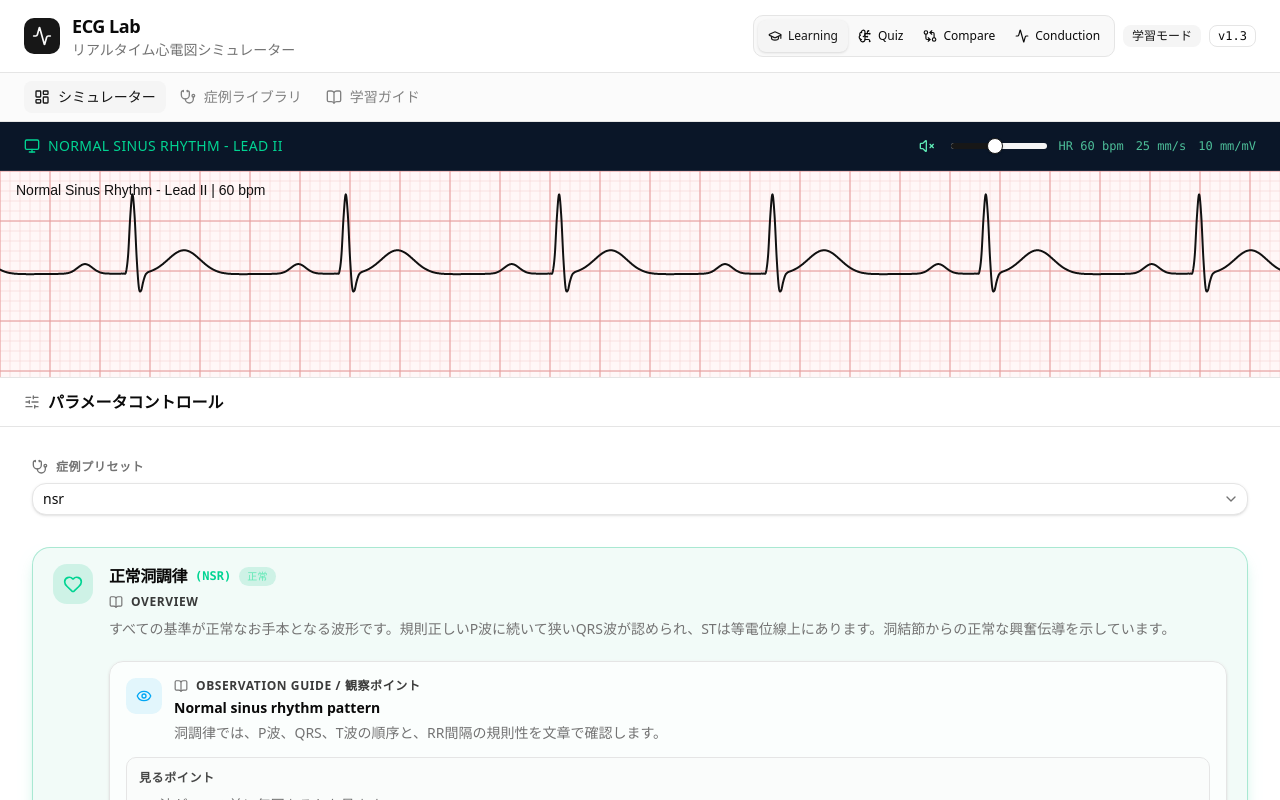
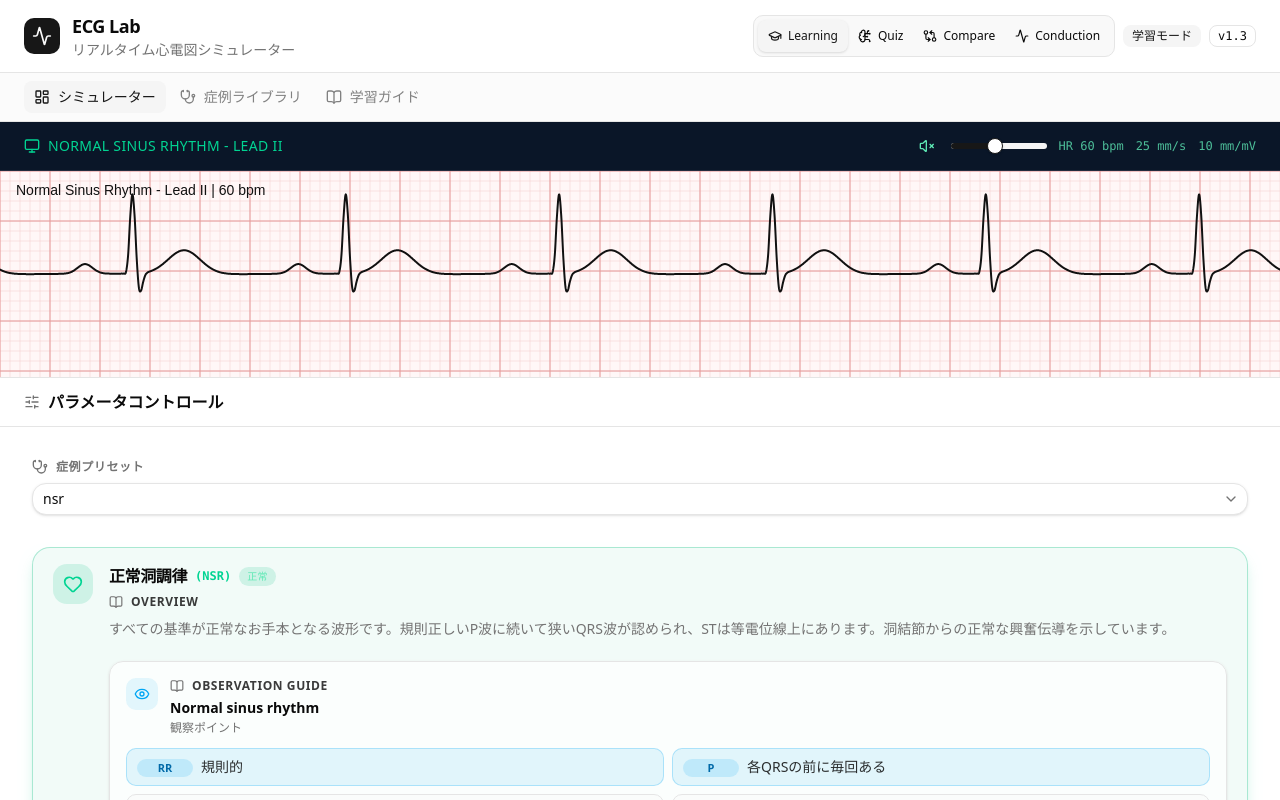
Before and after one commit to ku-maker/ECG-lab, a Next.js app: page / in a window 1280 px wide. Both pictures are taken after a click on the button "症例リセット". Built offline with nearby package versions, Linux system fonts and the light colour scheme.

Commit message:
improve observation guide readability

```diff
--- a/components/ObservationGuideCard.tsx
+++ b/components/ObservationGuideCard.tsx
@@ -1,222 +1,245 @@
 import { BookOpen, Eye, ShieldCheck } from "lucide-react";
 
 import type { ECGCase } from "@/data/ecgCases";
+import { cn } from "@/lib/utils";
 
 type ObservationGuideCardProps = {
   ecgCase: ECGCase;
 };
 
+type GuideItemTone = "key" | "check" | "pitfall";
+
+type ObservationGuideItem = {
+  label: string;
+  text: string;
+  tone: GuideItemTone;
+};
+
 type ObservationGuideContent = {
   title: string;
-  intro: string;
-  points: string[];
+  items: ObservationGuideItem[];
 };
 
 const SAFETY_NOTE =
-  "このガイドは心電図学習用の観察ポイントです。正確な計測、診断、治療判断、患者モニタリング、医療機器出力の代替ではありません。";
+  "学習用ガイドです。診断・治療判断・正確な計測の代替ではありません。";
 
-function getSinusRatePoint(caseId: string): string {
-  if (caseId === "sinus-brady") {
-    return "心拍数が徐脈域にあり、NSRと比べてRR間隔が長いかを見ます。";
-  }
+const itemToneClass: Record<GuideItemTone, string> = {
+  key: "border-sky-500/25 bg-sky-500/10 text-sky-700 dark:text-sky-300",
+  check: "border-border bg-muted/25 text-muted-foreground",
+  pitfall:
+    "border-amber-500/25 bg-amber-500/10 text-amber-700 dark:text-amber-300",
+};
 
-  if (caseId === "sinus-tachy") {
-    return "心拍数が頻脈域にあり、NSRと同じ洞調律構造のまま速くなっているかを見ます。";
-  }
+const badgeToneClass: Record<GuideItemTone, string> = {
+  key: "bg-sky-500/15 text-sky-700 dark:text-sky-300",
+  check: "bg-background/70 text-foreground/80",
+  pitfall: "bg-amber-500/15 text-amber-700 dark:text-amber-300",
+};
 
-  return "心拍数が正常域に近く、RR間隔がおおむね一定かを見ます。";
+function item(
+  label: string,
+  text: string,
+  tone: GuideItemTone = "check"
+): ObservationGuideItem {
+  return { label, text, tone };
 }
 
 function getObservationGuide(ecgCase: ECGCase): ObservationGuideContent {
   switch (ecgCase.id) {
     case "nsr":
+      return {
+        title: "Normal sinus rhythm",
+        items: [
+          item("RR", "規則的", "key"),
+          item("P", "各QRSの前に毎回ある", "key"),
+          item("QRS", "狭い"),
+          item("Rate", "60〜100 bpm"),
+          item("Pitfall", "頻拍・徐脈ではRate違いを見る", "pitfall"),
+        ],
+      };
     case "sinus-brady":
+      return {
+        title: "Sinus bradycardia",
+        items: [
+          item("RR", "規則的で長い", "key"),
+          item("P", "各QRSの前に毎回ある", "key"),
+          item("QRS", "狭い"),
+          item("Rate", "60 bpm未満"),
+          item("Pitfall", "接合部調律ではP波が見えにくい", "pitfall"),
+        ],
+      };
     case "sinus-tachy":
       return {
-        title: "Normal sinus rhythm pattern",
-        intro:
-          "洞調律では、P波、QRS、T波の順序と、RR間隔の規則性を文章で確認します。",
-        points: [
-          "P波がQRSの前に毎回あるかを見ます。",
-          "P波、QRS、T波が順番に並んで見えるかを見ます。",
-          "RR間隔がおおむね一定かを見ます。",
-          "QRS幅が狭いかを見ます。",
-          getSinusRatePoint(ecgCase.id),
+        title: "Sinus tachycardia",
+        items: [
+          item("RR", "規則的で短い", "key"),
+          item("P", "見える範囲でQRS前にある", "key"),
+          item("QRS", "狭い"),
+          item("Rate", "100 bpm以上"),
+          item("Pitfall", "SVTとの鑑別はLead IIだけで断定しない", "pitfall"),
         ],
       };
     case "avblock1":
       return {
-        title: "First-degree AV block pattern",
-        intro:
-          "1度房室ブロックでは、すべてのP波がQRSに伝導しているかと、PR intervalが長く見えるかを観察します。",
-        points: [
-          "P波がQRSの前に毎回あるかを見ます。",
-          "QRSの脱落がないかを見ます。",
-          "PR intervalが延長しているかを見ます。",
-          "RR間隔がおおむね一定かを見ます。",
+        title: "First-degree AV block",
+        items: [
+          item("P-QRS", "すべてのP波がQRSにつながる", "key"),
+          item("PR", "延長", "key"),
+          item("Drop", "QRS脱落なし"),
+          item("RR", "おおむね規則的"),
+          item("Pitfall", "Mobitz Iでは周期的に脱落する", "pitfall"),
         ],
       };
     case "wenckebach":
       return {
-        title: "Mobitz I / Wenckebach pattern",
-        intro:
-          "Wenckebach型では、PR intervalが徐々に延長し、その後にQRSが脱落する流れを観察します。",
-        points: [
-          "P波は規則的に出ているかを見ます。",
-          "PR intervalが徐々に延長する流れがあるかを見ます。",
-          "最後にQRSが脱落しているかを見ます。",
-          "脱落後に周期がリセットするように見えるかを見ます。",
+        title: "Mobitz I / Wenckebach",
+        items: [
+          item("P", "規則的"),
+          item("PR", "徐々に延長", "key"),
+          item("Drop", "最後にQRS脱落", "key"),
+          item("Reset", "脱落後に周期が戻る"),
+          item("Pitfall", "Mobitz IIはPR一定のまま脱落", "pitfall"),
         ],
       };
     case "mobitz2":
       return {
-        title: "Mobitz II pattern",
-        intro:
-          "Mobitz IIでは、PR intervalが一定に近いまま、突然QRSが脱落する点を観察します。",
-        points: [
-          "P波は規則的に出ているかを見ます。",
-          "PR intervalが一定に近いまま保たれているかを見ます。",
-          "突然QRSが脱落していないかを見ます。",
-          "Mobitz Iのような段階的PR延長が目立たないかを見ます。",
+        title: "Mobitz II",
+        items: [
+          item("P", "規則的"),
+          item("PR", "一定に近い", "key"),
+          item("Drop", "突然QRS脱落", "key"),
+          item("QRS", "脱落前後のPR変化に注目"),
+          item("Pitfall", "Mobitz Iのような徐々のPR延長は目立たない", "pitfall"),
         ],
       };
     case "af":
       return {
-        title: "Atrial fibrillation pattern",
-        intro:
-          "AFでは、RR間隔の不規則性と、明瞭なP波が見えにくいことを合わせて観察します。",
-        points: [
-          "RR間隔が不規則かを見ます。",
-          "明瞭なP波が見えにくいかを見ます。",
-          "基線が細かく揺れて見えるかを見ます。",
-          "QRS幅は基本的に狭いかを見ます。",
+        title: "Atrial fibrillation",
+        items: [
+          item("RR", "不規則", "key"),
+          item("P", "明瞭なP波なし", "key"),
+          item("Baseline", "細かく揺れる"),
+          item("QRS", "多くは狭い"),
+          item("Pitfall", "AFLやPAC頻発と比較", "pitfall"),
         ],
       };
     case "afl":
       return {
-        title: "Atrial flutter pattern",
-        intro:
-          "AFLでは、基線の鋸歯状の揺れと、QRSの出現リズムをAFと比較しながら観察します。",
-        points: [
-          "基線に鋸歯状のF波様の揺れがあるかを見ます。",
-          "QRSが一定の伝導比で出ているように見えるかを見ます。",
-          "AFと比べてRR間隔が規則的に見えるかを見ます。",
+        title: "Atrial flutter",
+        items: [
+          item("Baseline", "F波様の鋸歯状", "key"),
+          item("RR", "伝導比により規則的なことが多い", "key"),
+          item("P", "明瞭な洞性P波ではない"),
+          item("QRS", "多くは狭い"),
+          item("Pitfall", "AFより規則性が目立つことがある", "pitfall"),
         ],
       };
     case "svt":
       return {
-        title: "SVT-like narrow complex tachycardia pattern",
-        intro:
-          "SVTでは、規則的な頻拍と狭いQRSを観察します。ただしLead IIだけで洞性頻脈やVTとの区別を断定しません。",
-        points: [
-          "規則的な頻拍かを見ます。",
-          "QRS幅が狭いかを見ます。",
-          "P波が見えにくい、またはQRS/T波に隠れていないかを見ます。",
-          "洞性頻脈との違いをLead IIだけで断定しないことを意識します。",
+        title: "SVT-like narrow complex tachycardia",
+        items: [
+          item("RR", "規則的", "key"),
+          item("Rate", "速い", "key"),
+          item("QRS", "狭い", "key"),
+          item("P", "見えにくいことがある"),
+          item("Pitfall", "発症様式・12誘導も必要", "pitfall"),
         ],
       };
     case "vt":
       return {
-        title: "VT-like wide complex tachycardia pattern",
-        intro:
-          "VTでは、幅広く変形したQRS様波形が速く規則的に続くかを観察します。",
-        points: [
-          "規則的な頻拍かを見ます。",
-          "QRS幅が広く見えるかを見ます。",
-          "通常の狭QRS頻拍と比べて波形が大きく変形していないかを見ます。",
-          "実臨床では症状、バイタル、12誘導、医療者評価と合わせて判断します。",
+        title: "VT-like wide complex tachycardia",
+        items: [
+          item("RR", "規則的な頻拍", "key"),
+          item("QRS", "広い", "key"),
+          item("Shape", "波形が大きく変形"),
+          item("P", "QRSとの関係が分かりにくい"),
+          item("Safety", "実臨床では緊急評価が必要", "pitfall"),
         ],
       };
     case "vf":
       return {
-        title: "Ventricular fibrillation-like chaotic rhythm pattern",
-        intro:
-          "VFでは、整ったP-QRS-T構造や規則的なRR間隔が見えるかではなく、無秩序な波形かを観察します。",
-        points: [
-          "整ったQRSが見えないかを見ます。",
-          "波形が無秩序に揺れているかを見ます。",
-          "規則的なRR間隔が確認できないかを見ます。",
+        title: "Ventricular fibrillation-like rhythm",
+        items: [
+          item("Rhythm", "無秩序", "key"),
+          item("QRS", "整ったQRSなし", "key"),
+          item("RR", "測定困難"),
+          item("Baseline", "大きく不規則に揺れる"),
+          item("Safety", "実臨床では緊急対応が必要", "pitfall"),
         ],
       };
     case "pvc":
       return {
-        title: "PVC pattern",
-        intro:
-          "PVCでは、基本リズムの途中に予定より早く出る幅広い異常拍があるかを観察します。",
-        points: [
-          "予定より早く出る異常拍があるかを見ます。",
-          "その拍のQRSが幅広く変形していないかを見ます。",
-          "代償性休止のような間があるかを見ます。",
+        title: "PVC",
+        items: [
+          item("Timing", "予定より早い拍", "key"),
+          item("QRS", "幅広く変形", "key"),
+          item("P", "先行P波が目立たない"),
+          item("Pause", "代償性休止に注目"),
+          item("Pitfall", "PACはQRSが狭いことが多い", "pitfall"),
         ],
       };
     case "pac":
       return {
-        title: "PAC pattern",
-        intro:
-          "PACでは、予定より早く出る拍があるかと、そのQRS幅が基本的に狭いかを観察します。",
-        points: [
-          "予定より早く出る拍があるかを見ます。",
-          "早い拍のQRS幅は基本的に狭いかを見ます。",
-          "P波の形やタイミングが通常と少し違って見えるかを見ます。",
+        title: "PAC",
+        items: [
+          item("Timing", "予定より早い拍", "key"),
+          item("QRS", "多くは狭い", "key"),
+          item("P", "形やタイミングが違う"),
+          item("Pause", "軽い休止を伴うことがある"),
+          item("Pitfall", "PVCではQRSが広く変形しやすい", "pitfall"),
         ],
       };
     case "junctional":
       return {
-        title: "Junctional rhythm pattern",
-        intro:
-          "接合部調律では、徐脈傾向と、洞性P波がQRS前に明瞭に見えにくいことを観察します。",
-        points: [
-          "徐脈傾向かを見ます。",
-          "QRS幅は狭いかを見ます。",
-          "明瞭な洞性P波がQRS前に見えにくいかを見ます。",
-          "P波がQRSの近く、後ろ、または隠れているように見えるかを見ます。",
+        title: "Junctional rhythm",
+        items: [
+          item("Rate", "徐脈傾向", "key"),
+          item("QRS", "狭い", "key"),
+          item("P", "見えにくい/逆行性/近接", "key"),
+          item("RR", "規則的"),
+          item("Pitfall", "洞性徐脈はQRS前にP波が見える", "pitfall"),
         ],
       };
     case "avblock3":
       return {
-        title: "Complete AV block pattern",
-        intro:
-          "完全房室ブロックでは、P波とQRSが互いに独立したリズムで動いているように見えるかを観察します。",
-        points: [
-          "P波とQRSがそれぞれ別々のリズムで動いているように見えるかを見ます。",
-          "P-P間隔とR-R間隔がそれぞれ規則的かを見ます。",
-          "P波とQRSの関係が一定でないかを見ます。",
-          "心室レートが遅いかを見ます。",
+        title: "Complete AV block",
+        items: [
+          item("P", "P波は独立して規則的", "key"),
+          item("QRS", "逃逸調律で遅い", "key"),
+          item("AV", "PとQRSが無関係", "key"),
+          item("RR", "遅く規則的なことが多い"),
+          item("Pitfall", "2度AVBとの違いはAV解離", "pitfall"),
         ],
       };
     case "stemi":
       return {
-        title: "ST-elevation learning pattern",
-        intro:
-          "このシミュレーターでは、ST変化をLead II学習用に単純化して示しています。実臨床の判断には12誘導と臨床情報が必要です。",
-        points: [
-          "QRS後のST部分が基線より高く見えるかを見ます。",
-          "ST部分がT波へなだらかにつながるように見えるかを見ます。",
-          "Lead IIだけで心筋梗塞の診断や部位を断定しないことを意識します。",
+        title: "STEMI-like ST elevation concept",
+        items: [
+          item("ST", "ST上昇の概念表示", "key"),
+          item("QRS", "前後のST変化を見る"),
+          item("Lead", "Lead IIだけで局在診断しない", "pitfall"),
+          item("Compare", "12誘導と症状が必要", "pitfall"),
+          item("Safety", "診断・治療判断の代替ではない", "pitfall"),
         ],
       };
     case "tdp":
       return {
-        title: "Torsades de Pointes-like pattern",
-        intro:
-          "TdPでは、幅広い頻拍様波形の振幅や向きが周期的に変化するかを観察します。",
-        points: [
-          "幅広い頻拍様の波形が続いているかを見ます。",
-          "波形の振幅が大きくなったり小さくなったりして見えるかを見ます。",
-          "整ったP-QRS-T構造が追いにくいかを見ます。",
-          "実臨床では症状、バイタル、12誘導、医療者評価と合わせて判断します。",
+        title: "Torsades de Pointes-like rhythm",
+        items: [
+          item("Rhythm", "多形性の速い波形", "key"),
+          item("Shape", "振幅や軸が変化するように見える", "key"),
+          item("QRS", "広く連続"),
+          item("RR", "規則的に測りにくい"),
+          item("Safety", "実臨床では緊急評価が必要", "pitfall"),
         ],
       };
     default:
       return {
-        title: "Observation Guide",
-        intro:
-          "この症例の観察ポイントガイドは準備中です。症例解説と実波形を見ながら学習してください。",
-        points: [
-          "リズムが規則的かを見ます。",
-          "P波の見え方を見ます。",
-          "QRS幅が狭いか広いかを見ます。",
-          "実臨床ではLead IIだけで断定しないことを意識します。",
+        title: "Observation guide in progress",
+        items: [
+          item("Guide", "この症例の観察ポイントは準備中"),
+          item("Study", "症例解説と実波形を見て学習"),
+          item("Safety", "診断・治療判断の代替ではありません", "pitfall"),
         ],
       };
   }
@@ -226,41 +249,47 @@ export function ObservationGuideCard({ ecgCase }: ObservationGuideCardProps) {
   const guide = getObservationGuide(ecgCase);
 
   return (
-    <section className="space-y-3 rounded-xl border border-border bg-background/70 p-4 shadow-sm">
+    <section className="space-y-3 rounded-xl border border-border bg-background/70 p-3 shadow-sm md:p-4">
       <div className="flex items-start gap-3">
-        <div className="flex size-9 shrink-0 items-center justify-center rounded-lg bg-sky-500/10 text-sky-500">
+        <div className="flex size-8 shrink-0 items-center justify-center rounded-lg bg-sky-500/10 text-sky-500">
           <Eye className="size-4" aria-hidden />
         </div>
         <div className="min-w-0">
           <div className="flex items-center gap-2 text-xs font-semibold uppercase tracking-wider text-foreground/80">
             <BookOpen className="size-3.5 text-muted-foreground" aria-hidden />
-            Observation Guide / 観察ポイント
+            Observation Guide
           </div>
           <h4 className="mt-1 text-sm font-semibold text-foreground">
             {guide.title}
           </h4>
-          <p className="mt-1 text-sm leading-relaxed text-muted-foreground">
-            {guide.intro}
-          </p>
+          <p className="mt-0.5 text-xs text-muted-foreground">観察ポイント</p>
         </div>
       </div>
 
-      <div className="rounded-lg border border-border bg-muted/20 p-3">
-        <div className="mb-2 text-xs font-semibold uppercase tracking-wider text-foreground/75">
-          見るポイント
-        </div>
-        <ul className="space-y-1.5 text-sm leading-relaxed text-muted-foreground">
-          {guide.points.map((point) => (
-            <li key={point} className="flex gap-2">
-              <span className="mt-2 size-1 shrink-0 rounded-full bg-current opacity-60" />
-              <span>{point}</span>
-            </li>
-          ))}
-        </ul>
+      <div className="grid gap-2 md:grid-cols-2">
+        {guide.items.map((guideItem) => (
+          <div
+            key={`${guideItem.label}-${guideItem.text}`}
+            className={cn(
+              "flex min-w-0 items-start gap-2 rounded-lg border px-2.5 py-2 text-sm leading-snug",
+              itemToneClass[guideItem.tone]
+            )}
+          >
+            <span
+              className={cn(
+                "mt-0.5 min-w-14 shrink-0 rounded-full px-2 py-0.5 text-center text-[11px] font-semibold leading-tight",
+                badgeToneClass[guideItem.tone]
+              )}
+            >
+              {guideItem.label}
+            </span>
+            <span className="min-w-0 text-foreground/85">{guideItem.text}</span>
+          </div>
+        ))}
       </div>
 
-      <div className="flex gap-2 rounded-lg border border-border bg-muted/30 p-3 text-xs leading-relaxed text-muted-foreground">
-        <ShieldCheck className="mt-0.5 size-3.5 shrink-0" aria-hidden />
+      <div className="flex gap-2 text-[11px] leading-relaxed text-muted-foreground">
+        <ShieldCheck className="mt-0.5 size-3 shrink-0" aria-hidden />
         <p>{SAFETY_NOTE}</p>
       </div>
     </section>
```
Also changed, not shown: components/CaseExplanationCard.tsx (+9 -2 lines), 3 other files (tests, documents, lock files or other folders).
